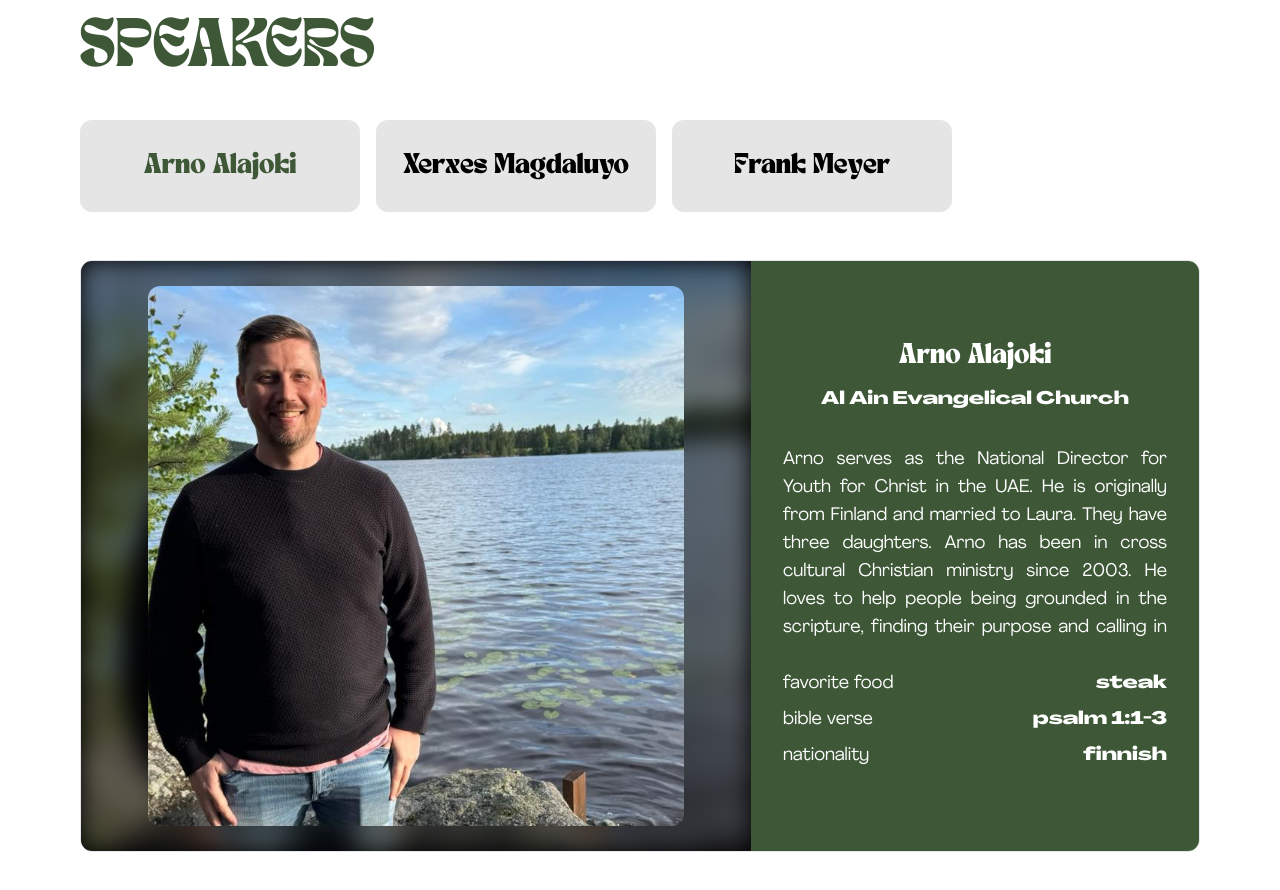
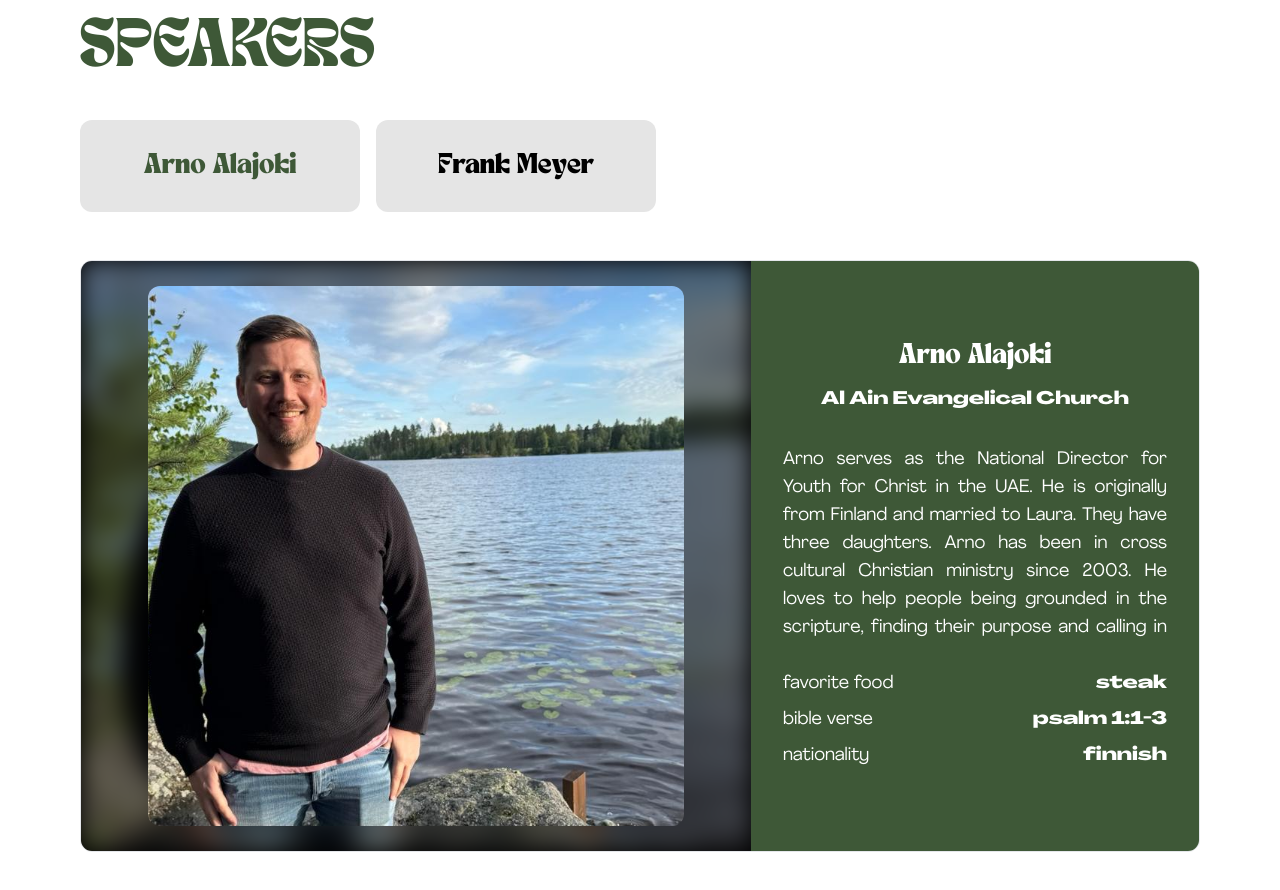
Before and after one commit to Selerium/bw-2026-site, a Next.js app: page / in a window 1280 px wide. Shown: the part 2520-3410 px from the top of the page. Built offline with nearby package versions, Linux system fonts and the light colour scheme.

Commit message:
update: removed speaker

```diff
--- a/components/speakers.tsx
+++ b/components/speakers.tsx
@@ -14,16 +14,6 @@ export default function Speakers() {
       bibleVerse: "psalm 1:1-3",
       nationality: "finnish",
       image: "/speakers/arno.jpeg",
-    },
-    {
-      name: "Xerxes Magdaluyo",
-      church: "fellowship dubai",
-      brief:
-      "Xerxes is a Filipino pastor apprenticing at Fellowship Dubai who spends his week building websites, apps, and AI tools, and his heart on one thing: helping people find Jesus in the place they actually look first, their phone. He and his wife Loraine pastor people the internet brought to their table. Warning: he will probably ask you for three names.",
-      favoriteFood: "samgyeopsal",
-      bibleVerse: "jeremiah 17:7-8",
-      nationality: "filipino",
-      image: "/speakers/xerxes.png",
     },
     {
       name: "Frank Meyer",
```
